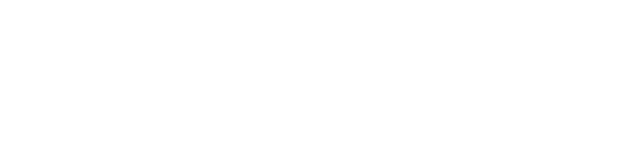
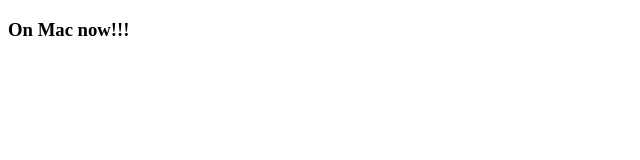
Before and after one commit to jhankar10/mac-repo, a plain HTML site: page index.html in a window 1280 px wide. Shown: the whole page, without its empty margins (0-640 px from the left). Drawn offline with Linux system fonts and the light colour scheme.

Commit message:
modified index.html

```diff
--- a/index.html
+++ b/index.html
@@ -6,6 +6,6 @@
     <title>Mac repo</title>
 </head>
 <body>
-
+    <h3>On Mac now!!!</h3>
 </body>
 </html>
```
